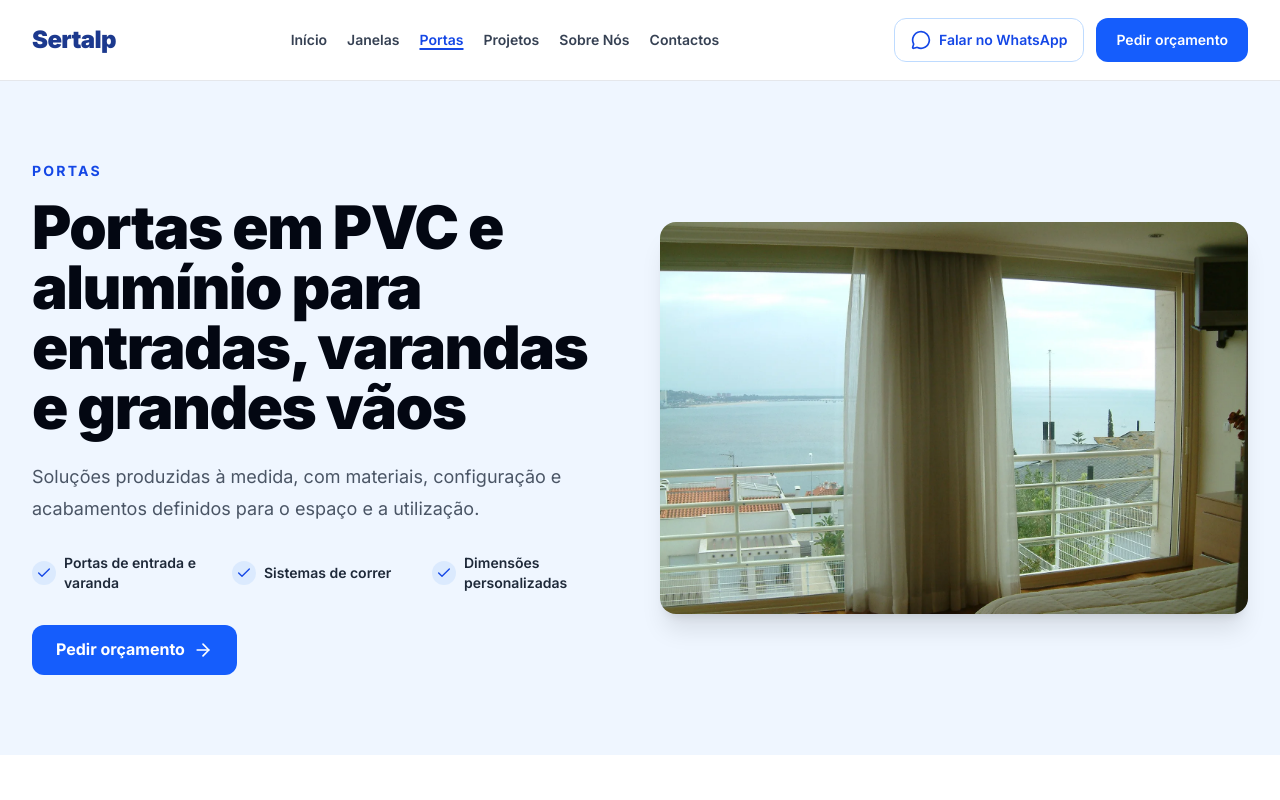
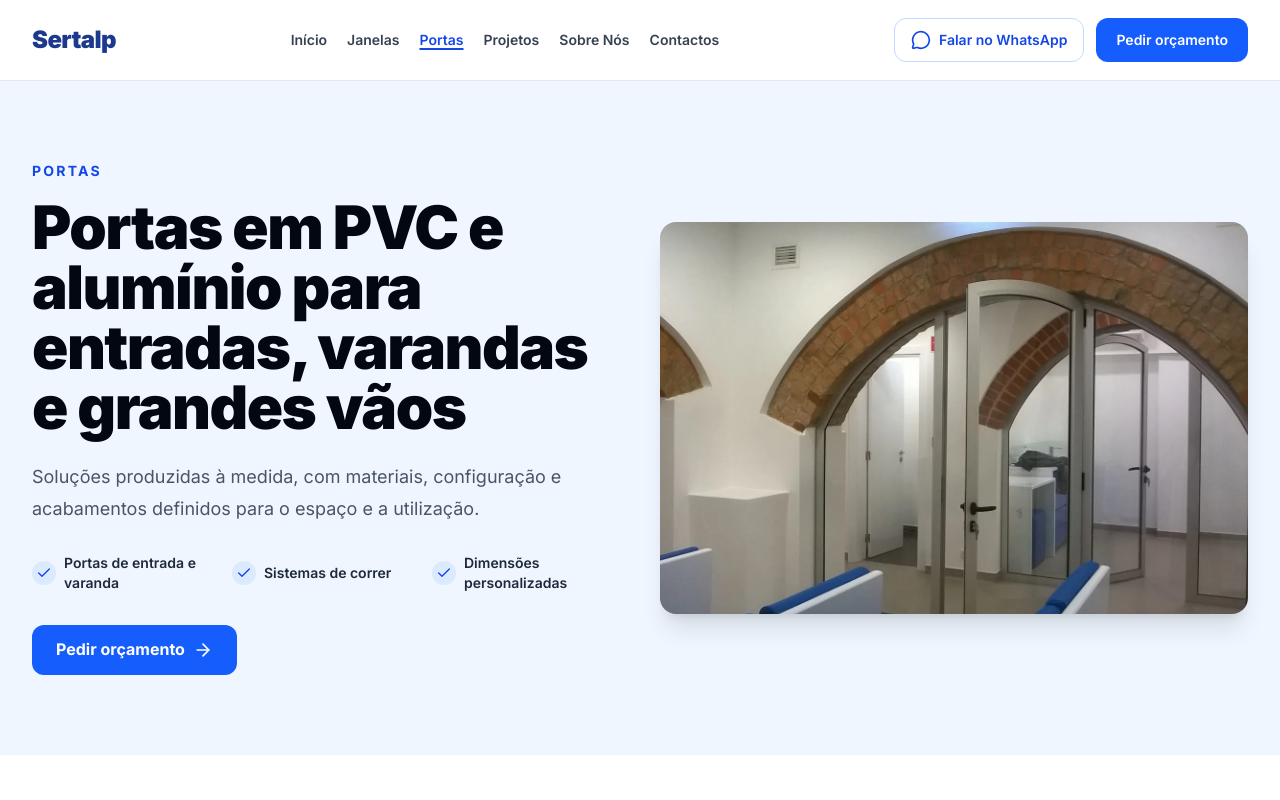
Before and after one commit to juliev/sertalpTest, a Next.js app: page /portas in a window 1280 px wide. Shown: the top 800 px of the page. Built offline with nearby package versions, Linux system fonts and the light colour scheme.

Commit message:
fix: update doors and projects hero images

```diff
--- a/src/app/portas/page.tsx
+++ b/src/app/portas/page.tsx
@@ -42,7 +42,7 @@ export default function DoorsPage() {
 
   return (
     <>
-      <PageHero {...copy.hero} image={workImages.lindaAVelha} priority />
+      <PageHero {...copy.hero} image={workImages.bernardimRibeiro} priority />
 
       <section className="py-14 sm:py-20">
         <div className="mx-auto max-w-7xl px-4 sm:px-6 lg:px-8">
--- a/src/app/projetos/page.tsx
+++ b/src/app/projetos/page.tsx
@@ -19,7 +19,7 @@ export default function ProjectsPage() {
 
   return (
     <>
-      <PageHero {...copy.hero} image={workImages.bernardimRibeiro} priority />
+      <PageHero {...copy.hero} image={workImages.almoinhasFacade} priority />
 
       <section className="py-14 sm:py-20">
         <div className="mx-auto max-w-7xl px-4 sm:px-6 lg:px-8">
--- a/src/components/shared.tsx
+++ b/src/components/shared.tsx
@@ -98,7 +98,12 @@ export function PageHero({
             priority={priority}
             sizes="(min-width: 1024px) 50vw, 100vw"
             className="h-full w-full object-cover"
-            style={{ objectPosition: image.objectPosition }}
+            style={{
+              objectPosition: image.objectPosition,
+              transform: image.heroScale
+                ? `scale(${image.heroScale})`
+                : undefined,
+            }}
           />
         </div>
       </div>
--- a/src/content/images.ts
+++ b/src/content/images.ts
@@ -7,6 +7,7 @@ export type WorkImage = {
   width: number;
   height: number;
   objectPosition: string;
+  heroScale?: number;
   installationPhoto?: true;
 };
 
@@ -117,7 +118,8 @@ export const workImages = {
     src: "/images/works/projects/bernardim-ribeiro-portas-arqueadas-aluminio.webp",
     width: 1374,
     height: 916,
-    objectPosition: "center",
+    objectPosition: "center 51%",
+    heroScale: 1.12,
   },
   lisboaFacade: {
     src: "/images/works/projects/lisboa-fachada-janelas-pvc.webp",
--- a/src/i18n/dictionaries/en.ts
+++ b/src/i18n/dictionaries/en.ts
@@ -284,8 +284,7 @@ export const en = {
         "Custom dimensions",
       ],
       cta: "Request a quote",
-      imageAlt:
-        "Aluminium sliding doors opening onto a balcony with a sea view",
+      imageAlt: "Glazed aluminium doors made for arched interior openings",
     },
     solutions: {
       title: "Solutions for different uses",
@@ -362,7 +361,7 @@ export const en = {
       title: "Solutions adapted to different spaces",
       description:
         "A selection of PVC and aluminium windows, doors and systems.",
-      imageAlt: "Glazed aluminium doors made for arched interior openings",
+      imageAlt: "Contemporary house with dark aluminium windows and doors",
     },
     gallery: {
       title: "Featured projects",
--- a/src/i18n/dictionaries/pt.ts
+++ b/src/i18n/dictionaries/pt.ts
@@ -280,7 +280,8 @@ export const pt = {
         "Dimensões personalizadas",
       ],
       cta: "Pedir orçamento",
-      imageAlt: "Portas de correr em alumínio com varanda e vista para o mar",
+      imageAlt:
+        "Portas envidraçadas em alumínio adaptadas a vãos interiores arqueados",
     },
     solutions: {
       title: "Soluções para diferentes utilizações",
@@ -357,8 +358,7 @@ export const pt = {
       title: "Soluções adaptadas a diferentes espaços",
       description:
         "Uma seleção de janelas, portas e sistemas em PVC e alumínio.",
-      imageAlt:
-        "Portas envidraçadas em alumínio adaptadas a vãos interiores arqueados",
+      imageAlt: "Moradia contemporânea com janelas e portas em alumínio escuro",
     },
     gallery: {
       title: "Projetos em destaque",
```
Also changed, not shown: 1 other file (tests, documents, lock files or other folders).
